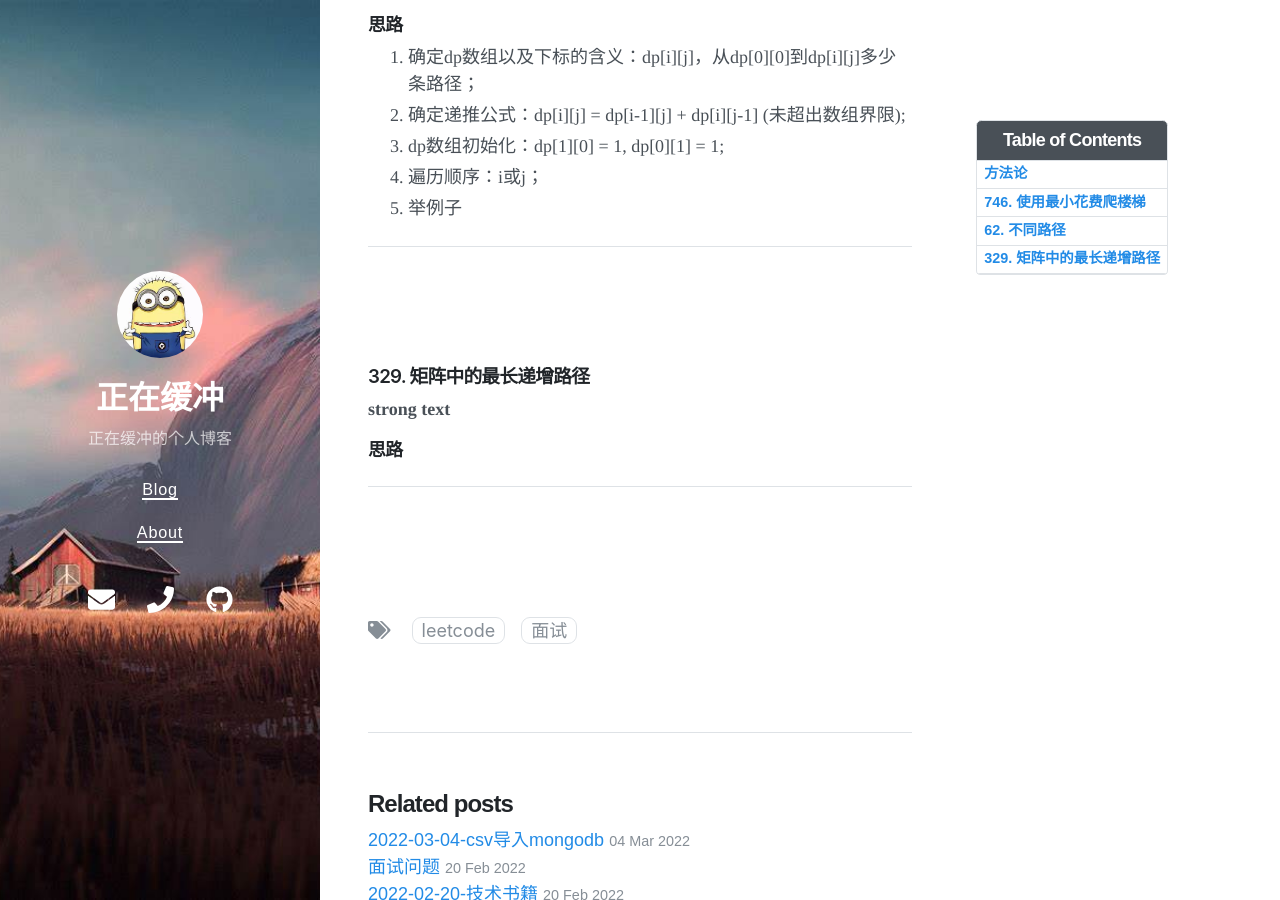
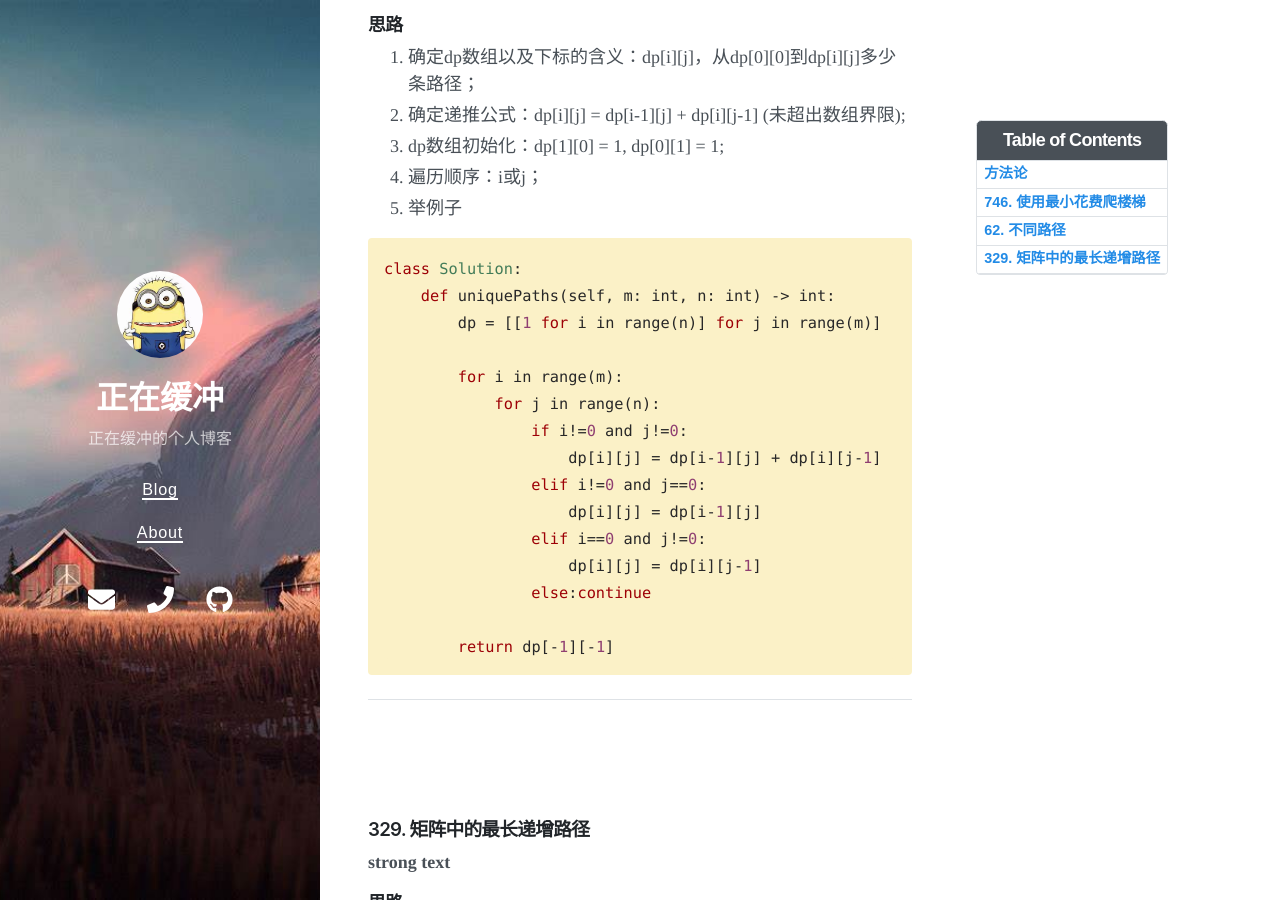
Before and after one commit to Zzhc3321/personal-blog.github.io, a Jekyll site: the page built from _posts/2022-03-04-动态规划.md, in a window 1280 px wide and 900 px high, scrolled down 2058 px. Built offline with Jekyll 4.4.1, drawn with Linux system fonts in a browser that asks for light colours; nearby versions of some CDN libraries.

Commit message:
修改文件: _posts/2022-03-04-动态规划.md

````diff
--- a/_posts/2022-03-04-动态规划.md
+++ b/_posts/2022-03-04-动态规划.md
@@ -95,7 +95,23 @@ class Solution:
 4. 遍历顺序：i或j；
 5. 举例子
 
+```python
+class Solution:
+    def uniquePaths(self, m: int, n: int) -> int:
+        dp = [[1 for i in range(n)] for j in range(m)]
 
+        for i in range(m):
+            for j in range(n):
+                if i!=0 and j!=0:
+                    dp[i][j] = dp[i-1][j] + dp[i][j-1]
+                elif i!=0 and j==0:
+                    dp[i][j] = dp[i-1][j]
+                elif i==0 and j!=0:
+                    dp[i][j] = dp[i][j-1]
+                else:continue
+
+        return dp[-1][-1]
+```
 
 
 
````
